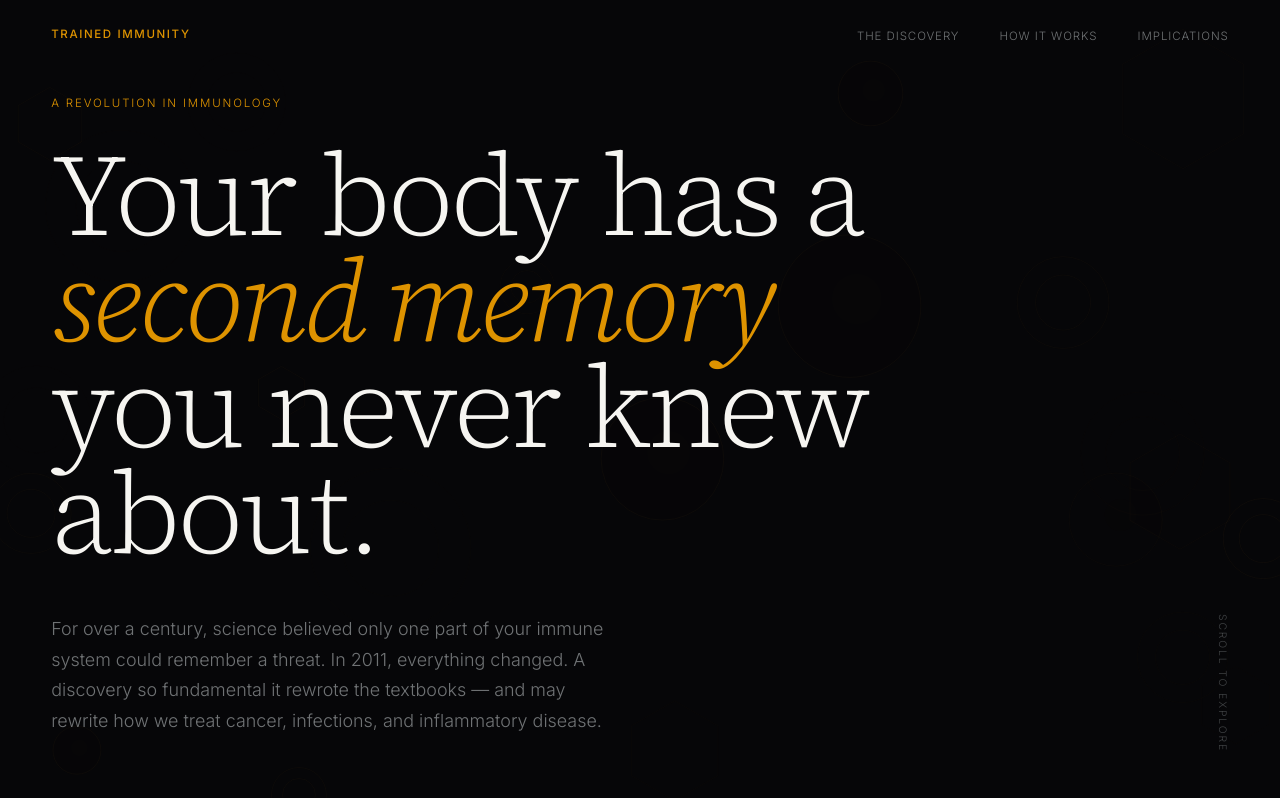
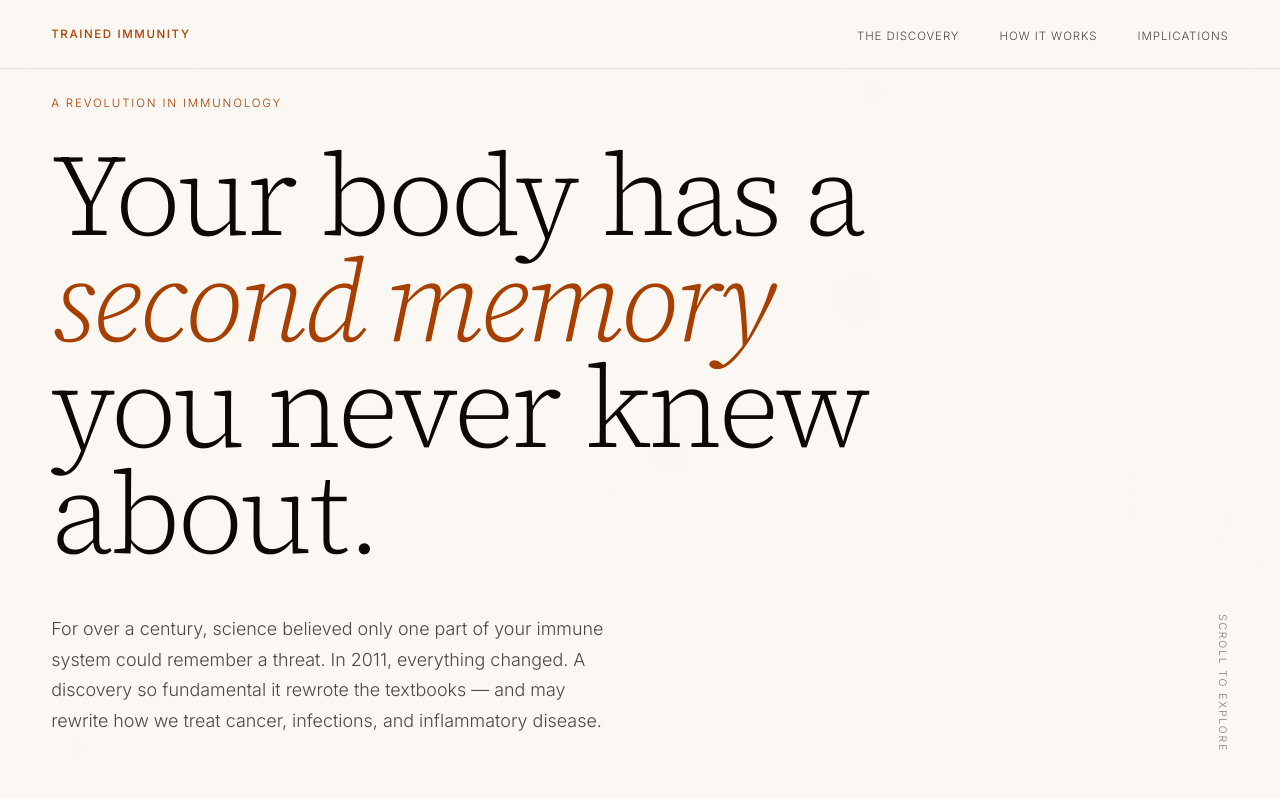
Before and after one commit to reggieblack-pixel/trained-immunity, a plain HTML site: page index.html in a window 1280 px wide. Shown: the top 798 px of the page. Drawn offline with nearby package versions, Linux system fonts and the light colour scheme.

Commit message:
Light mode redesign — warm cream palette, deep ink typography

```diff
--- a/index.html
+++ b/index.html
@@ -1,5 +1,5 @@
 <!DOCTYPE html>
-<!-- Direction: cinematic dark editorial — long-form scroll narrative, museum-quality typography, biological amber accent, GSAP scroll reveals -->
+<!-- Direction: cinematic light editorial — warm cream paper, deep ink typography, rich ochre accent, GSAP scroll reveals -->
 <html lang="en">
 <head>
 <meta charset="UTF-8">
@@ -15,15 +15,15 @@
 *, *::before, *::after { box-sizing: border-box; margin: 0; padding: 0; }
 
 :root {
-  --black:   #060608;
-  --paper:   #0d0d10;
-  --surface: #13131a;
-  --border:  rgba(255,255,255,0.07);
-  --amber:   oklch(72% 0.16 75);
-  --amber-dim: oklch(55% 0.12 75);
-  --white:   oklch(97% 0.005 90);
-  --mid:     oklch(55% 0.005 250);
-  --dim:     oklch(38% 0.005 250);
+  --black:   oklch(98% 0.008 85);
+  --paper:   oklch(96% 0.007 80);
+  --surface: oklch(93% 0.009 78);
+  --border:  rgba(30,20,10,0.1);
+  --amber:   oklch(50% 0.17 58);
+  --amber-dim: oklch(60% 0.12 60);
+  --white:   oklch(14% 0.01 50);
+  --mid:     oklch(40% 0.008 50);
+  --dim:     oklch(58% 0.006 50);
 }
 
 html { scroll-behavior: smooth; }
@@ -41,7 +41,7 @@ body {
   position: fixed;
   inset: 0;
   z-index: 0;
-  opacity: 0.35;
+  opacity: 0.18;
   pointer-events: none;
 }
 
@@ -54,7 +54,10 @@ nav {
   display: flex;
   justify-content: space-between;
   align-items: center;
-  mix-blend-mode: normal;
+  background: color-mix(in oklch, var(--black) 85%, transparent);
+  backdrop-filter: blur(12px);
+  -webkit-backdrop-filter: blur(12px);
+  border-bottom: 1px solid var(--border);
 }
 
 .nav-logo {
@@ -80,7 +83,7 @@ nav {
   text-decoration: none;
   transition: color 0.2s;
 }
-.nav-links a:hover { color: var(--white); }
+.nav-links a:hover { color: var(--white); }  /* --white is now ink */
 
 /* ── SECTIONS ── */
 section { position: relative; z-index: 1; }
@@ -381,7 +384,7 @@ section { position: relative; z-index: 1; }
   font-size: 3rem;
   font-family: 'Source Serif 4', serif;
   font-weight: 300;
-  color: var(--border);
+  color: oklch(80% 0.04 78);
   line-height: 1;
   margin-bottom: 1.5rem;
 }
@@ -415,7 +418,7 @@ section { position: relative; z-index: 1; }
 .discovery-bg {
   position: absolute;
   inset: 0;
-  background: radial-gradient(ellipse 80% 60% at 60% 50%, color-mix(in oklch, var(--amber) 8%, transparent) 0%, transparent 70%);
+  background: radial-gradient(ellipse 80% 60% at 60% 50%, color-mix(in oklch, var(--amber) 6%, var(--paper)) 0%, var(--paper) 70%);
   pointer-events: none;
 }
 
@@ -788,7 +791,7 @@ gsap.registerPlugin(ScrollTrigger);
 const canvas = document.getElementById('cell-canvas');
 const ctx = canvas.getContext('2d');
 let cells = [];
-const AMBER = { r: 212, g: 152, b: 58 };
+const AMBER = { r: 160, g: 100, b: 30 };
 
 function resize() {
   canvas.width = window.innerWidth;
```
